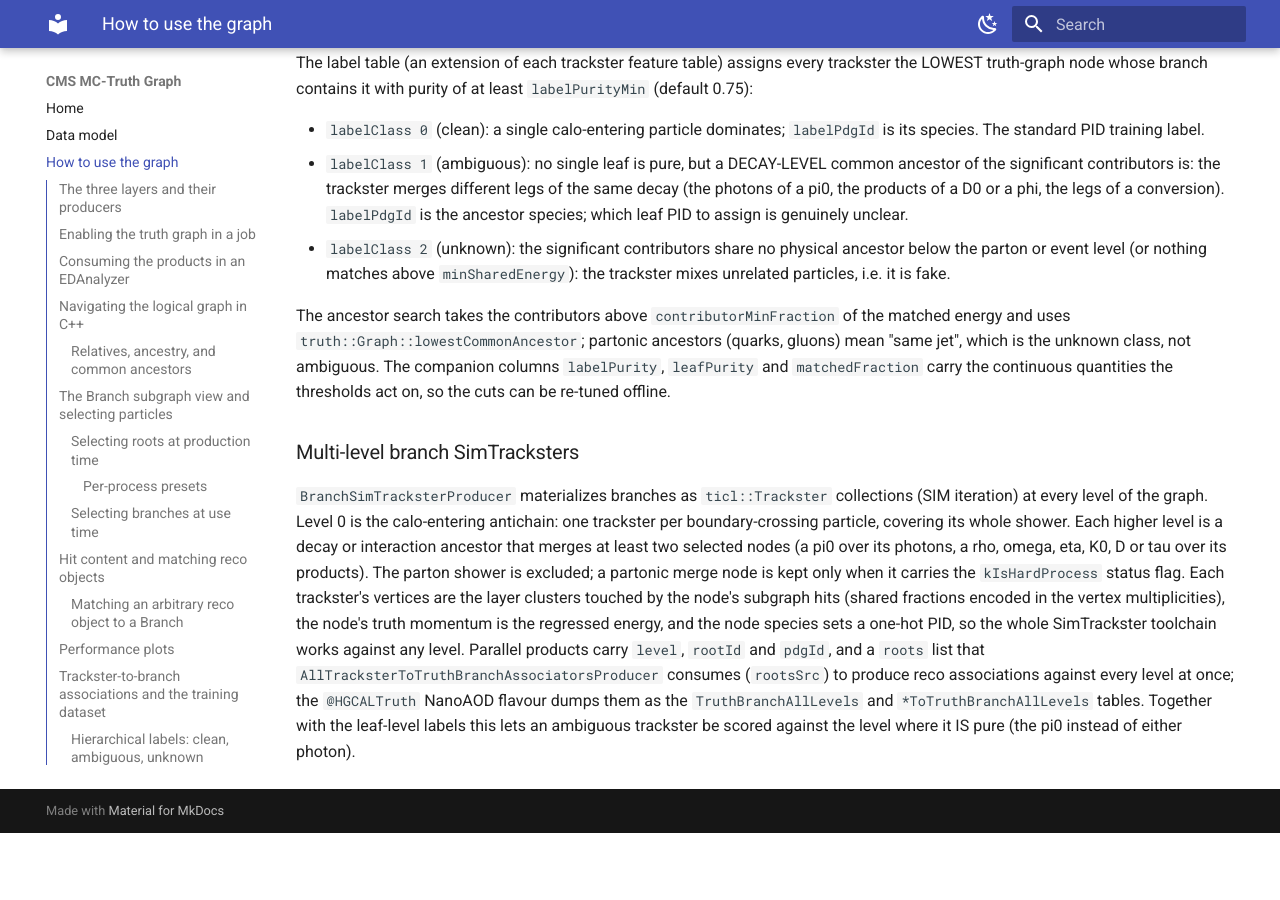
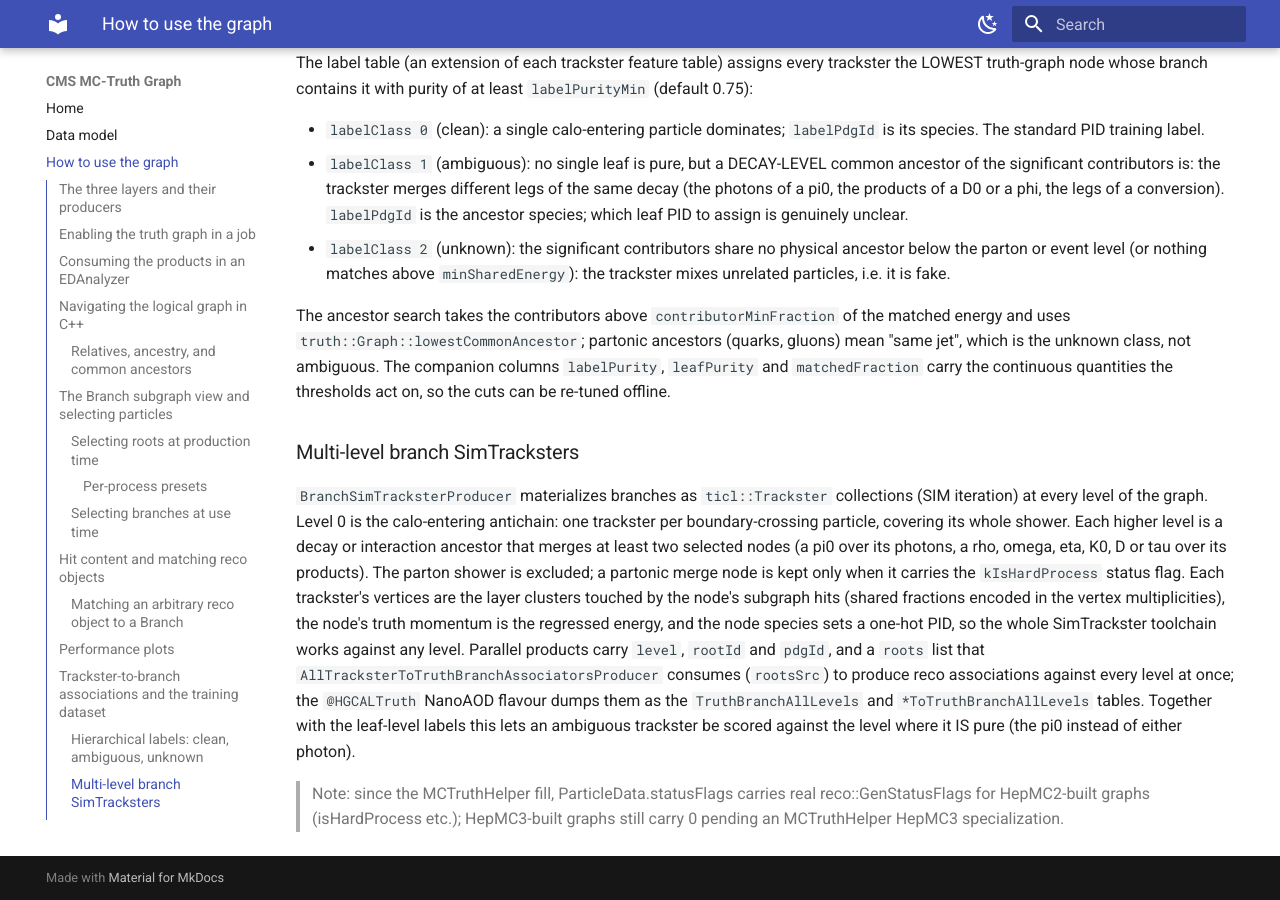
Before and after one commit to felicepantaleo/cms-truth-docs, an MkDocs documentation site: the page built from docs/usage.md, in a window 1280 px wide and 900 px high, scrolled down 10406 px. Built offline with MkDocs 1.6.1 and Material for MkDocs 9.7.7, drawn with Linux system fonts in a browser that asks for light colours; before the commit the page ends 11239 px from its top, so only the background shows below that.

Commit message:
docs: statusFlags filled from HepMC via MCTruthHelper

```diff
--- a/docs/usage.md
+++ b/docs/usage.md
@@ -571,3 +571,5 @@
 dumps them as the `TruthBranchAllLevels` and `*ToTruthBranchAllLevels` tables.
 Together with the leaf-level labels this lets an ambiguous trackster be scored
 against the level where it IS pure (the pi0 instead of either photon).
+
+> Note: since the MCTruthHelper fill, ParticleData.statusFlags carries real reco::GenStatusFlags for HepMC2-built graphs (isHardProcess etc.); HepMC3-built graphs still carry 0 pending an MCTruthHelper HepMC3 specialization.
```
